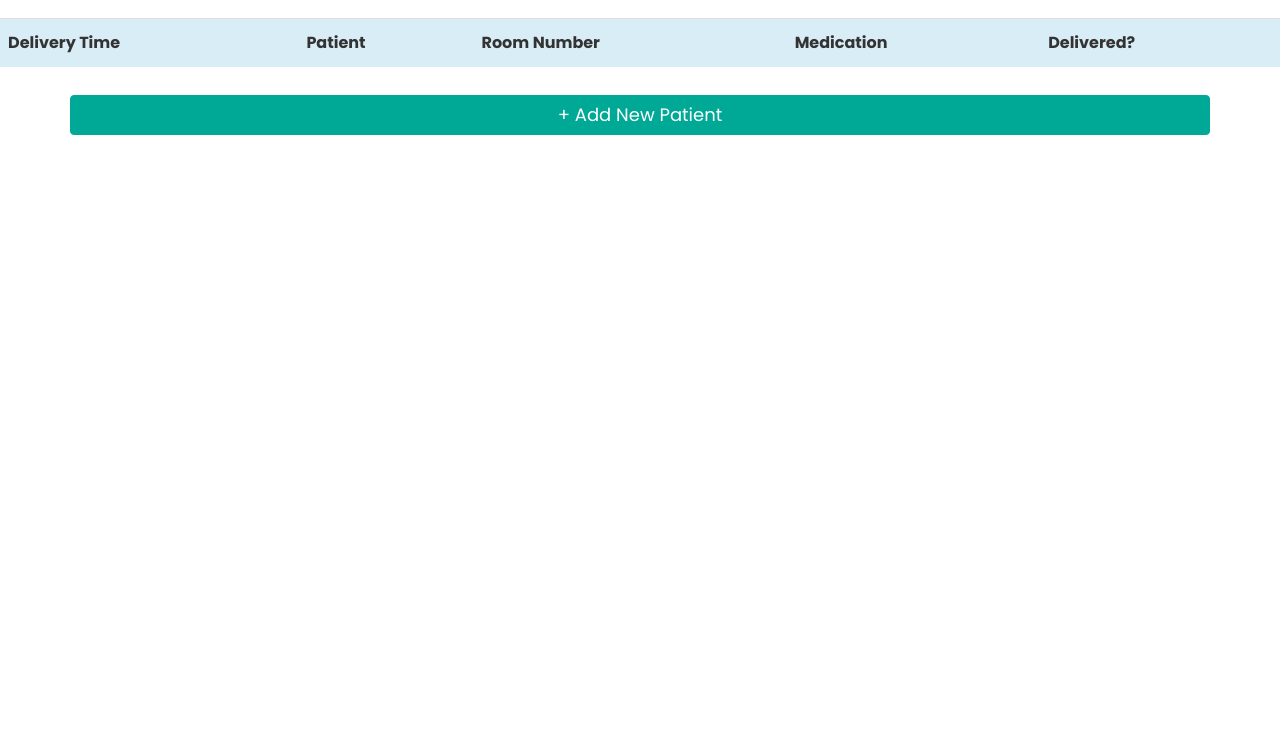
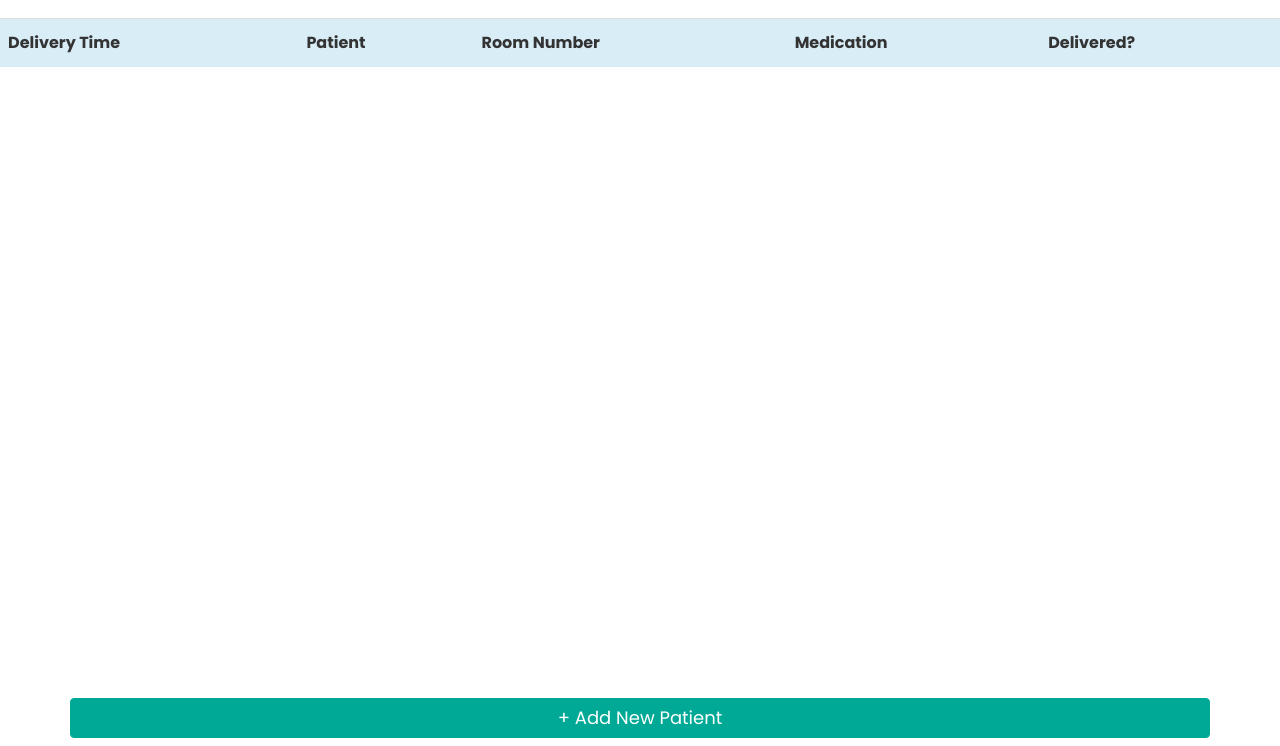
Before and after one commit to hcmbg/MedManager, a plain HTML site: page main.html in a window 1280 px wide. Shown: the part 54-800 px from the top of the page. Drawn offline with nearby package versions, Linux system fonts and the light colour scheme.

Commit message:
fixed footer

```diff
--- a/js/main.js
+++ b/js/main.js
@@ -236,6 +236,7 @@ $(document).ready( function() {
         $('#alertModal').modal('show');
       }
     }
+    var x = setInterval(deliveryAlert, 6000);
     deliveryAlert();
 
     function timeToDecimal(stringTime){
--- a/main.html
+++ b/main.html
@@ -45,7 +45,7 @@
   </table>
 
   <!-- <nav class="navbar navbar-default navbar-fixed-bottom"> -->
-  <div id = "footer">
+  <div id = "footer" style="bottom: 0; position: fixed; width: 100%;">
     <div class="container">
       <a href="newpatient.html" type="button" class="btn btn-default navbar-btn" style="height: 40px; font-size: 18; vertical-align: middle;">+ Add New Patient</a>
     </div>
```
